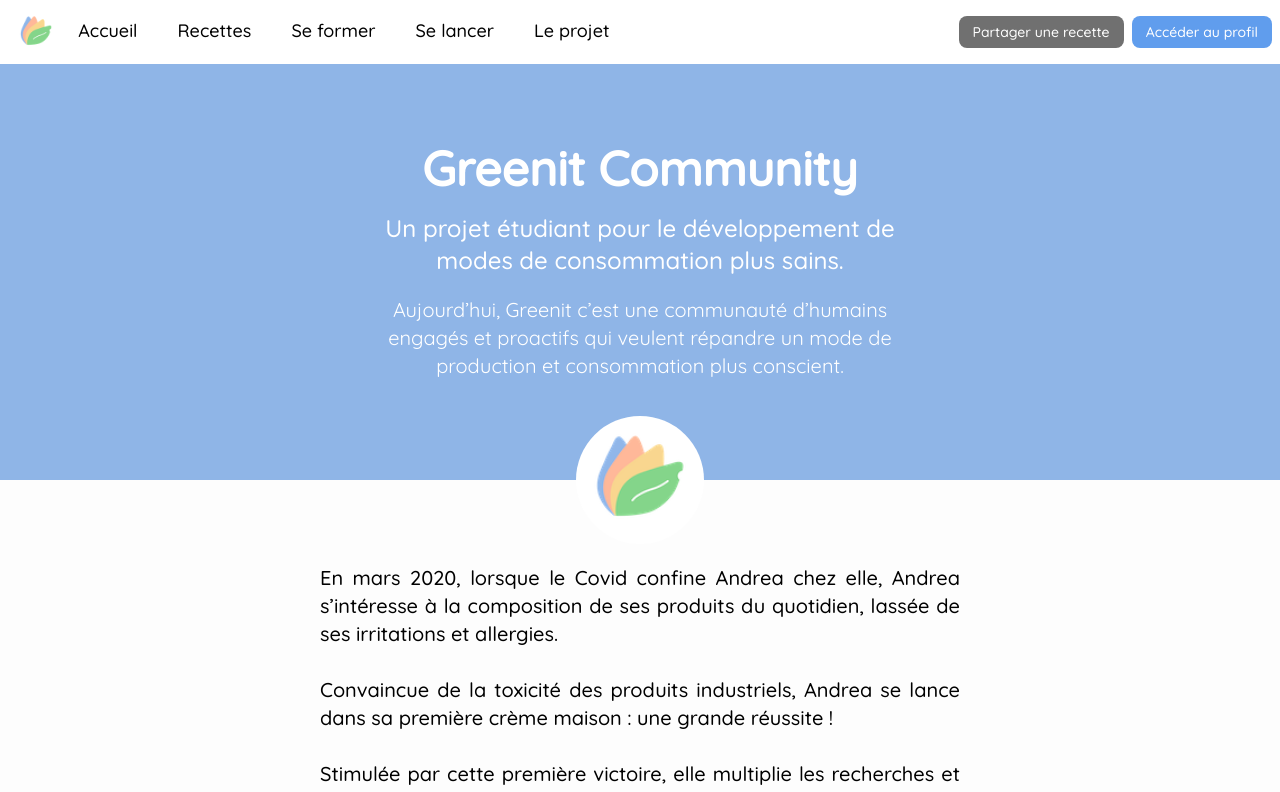
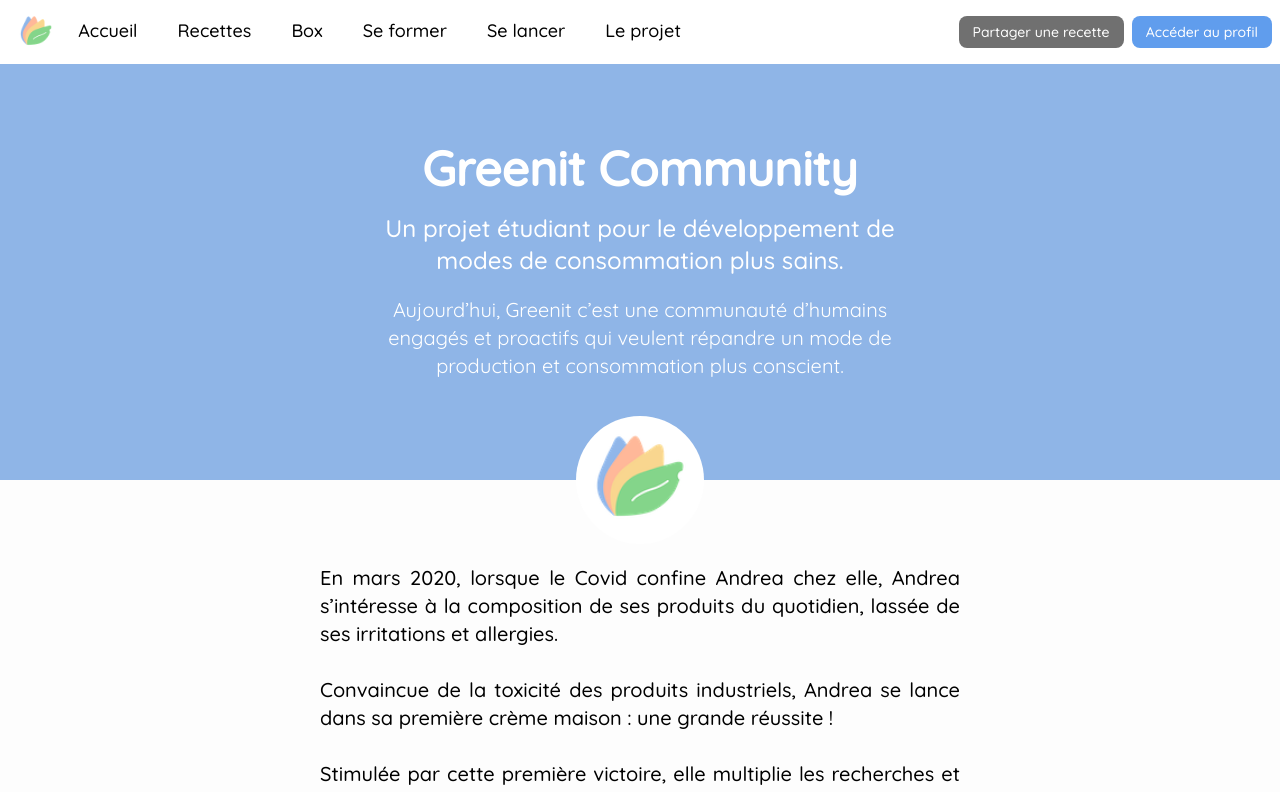
Before and after one commit to greenit-recipes/greenit-webapp, a React (Create React App) app: page /projet in a window 1280 px wide. Shown: the top 792 px of the page. Built offline with nearby package versions, Linux system fonts and the light colour scheme; no server answers; what apollo-upload-client would draw is missing.

Commit message:
update menu

```diff
--- a/src/components/layout/Navbar.tsx
+++ b/src/components/layout/Navbar.tsx
@@ -108,6 +108,11 @@
                   Recettes
                 </h2>
               </div>
+            </Link>
+            <Link className="p-2" to={RouteName.startDiyGreenitFullXp}>
+              <h2 id="nav-box-mobile" className="text-white">
+                Box
+              </h2>
             </Link>
             <Link className="p-2" to={RouteName.workshops}>
               <h2 id="workshops" className="text-white">
@@ -352,6 +357,11 @@
             </div>
           </div>
         </div>
+        <Link to={RouteName.startDiyGreenitFullXp}>
+          <NavButton id="box-nav" type="black">
+            Box
+          </NavButton>
+        </Link>
         <div className="w-auto" id="navmenu">
           <Link to={RouteName.workshops}>
             <NavButton id="workshops" type="yellow">
```
